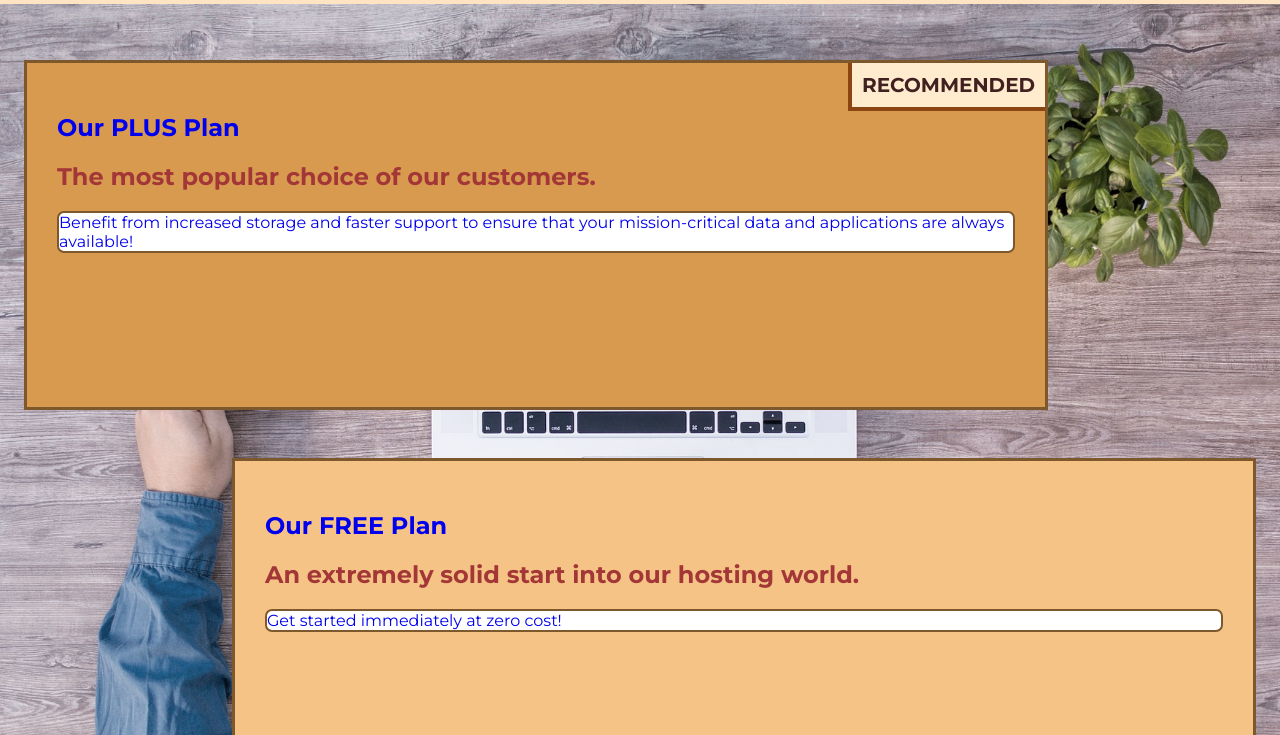
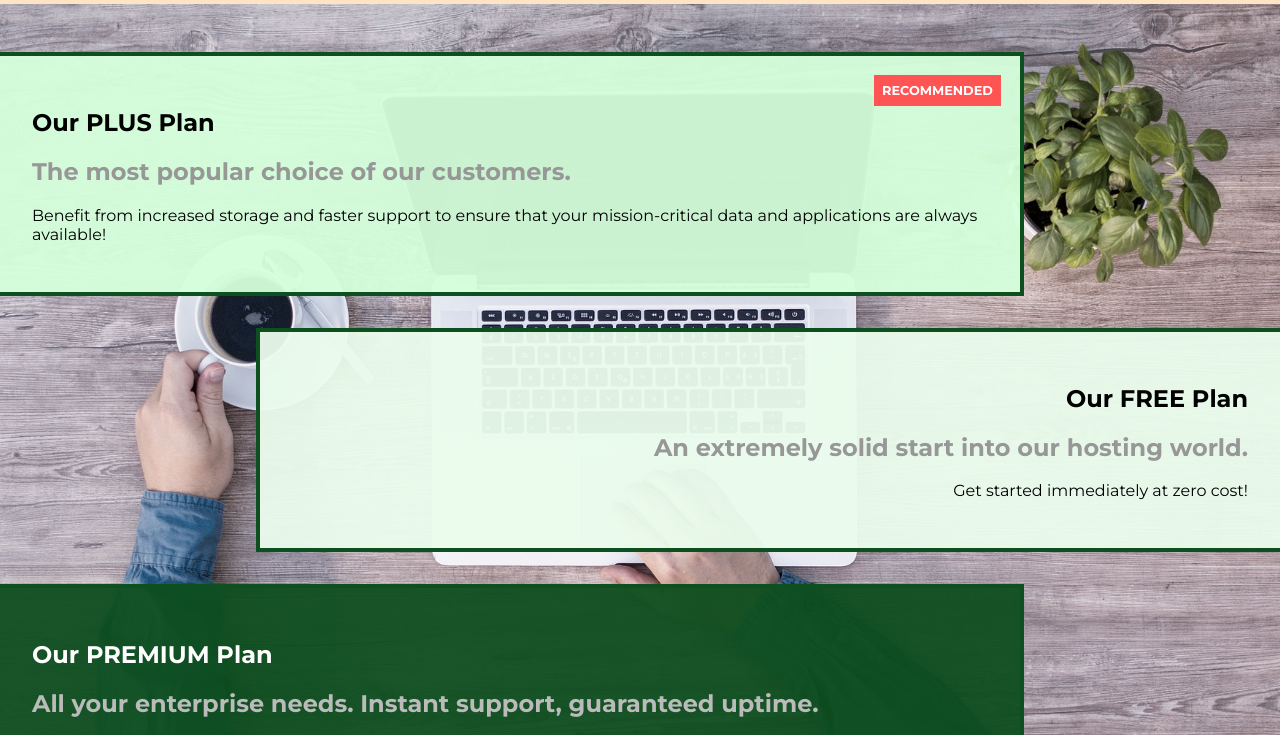
Before and after one commit to Ruturaj2003/maxi_css, a plain HTML site: page packages/package.html in a window 1280 px wide. Shown: the part 44-779 px from the top of the page. Drawn offline with Linux system fonts and the light colour scheme.

Commit message:
Replace Package Page  With MAX's Package Page

```diff
--- a/genral.css
+++ b/genral.css
@@ -1,3 +1,5 @@
+@import url('https://fonts.googleapis.com/css2?family=Anton');
+@import url('https://fonts.googleapis.com/css2?family=Montserrat');
 * {
     box-sizing: border-box;
 }
--- a/packages/d__package.css
+++ b/packages/d__package.css
@@ -1,8 +1,8 @@
-@media (min-width : 40rem){
+/*@media (min-width : 40rem){
 
     main {
             padding-top: 2rem;
-            /* margin: 3rem auto; */
+            margin: 3rem auto;
             max-width: 1500px;
         }
 
@@ -90,4 +90,4 @@
             border: 5px solid cyan;
         }
 
-}
+} */
--- a/packages/package.css
+++ b/packages/package.css
@@ -1,4 +1,4 @@
-main{
+/* main{
     padding-top: 2rem;
 }
 
@@ -26,10 +26,11 @@ main{
 }
 
 
+
 .plans p {
 
     background-color: rgb(255, 255, 255);
-    padding: 0.75;
+    padding: 0.75rem;
     border-radius: 7px;
     border: 2px solid rgb(124, 88, 44);
 }
@@ -83,4 +84,120 @@ main{
 .plans:hover,
 .plans:active{
     border: 5px solid cyan;
+} */
+
+
+main {
+    padding-top: 2rem;
 }
+
+.background {
+    background: url("../images/plans-background.jpg") center/cover;
+    filter: grayscale(40%);
+    width: 100vw;
+    height: 100vh;
+    position: fixed;
+    z-index: -1;
+}
+
+.package {
+    width: 80%;
+    margin: 1rem 0;
+    border: 4px solid #0e4f1f;
+    border-left: none;
+    position: relative;
+}
+
+.package:hover,
+.package:active {
+    box-shadow: 2px 2px 4px rgba(0, 0, 0, 0.5);
+    border-color: #ff5454;
+    /* border-color: #ff5454 !important; */
+}
+
+.package a {
+    text-decoration: none;
+    color: inherit;
+    display: block;
+    padding: 2rem;
+}
+
+.package__badge {
+    position: absolute;
+    top: 0;
+    right: 0;
+    margin: 1.2rem;
+    font-size: 0.8rem;
+    color: white;
+    background: #ff5454;
+    padding: 0.5rem;
+}
+
+.package__subtitle {
+    color: #979797;
+}
+
+.package__info {
+    padding: 1rem;
+    border: 1px solid #0e4f1f;
+    color: #0e4f1f;
+    background: white;
+    font-size: 1.2rem;
+    /* font-style font-variant font-weight font-size/line-height font-family*/
+}
+
+.clearfix {
+    clear: both;
+}
+
+#plus {
+    background: rgba(213, 255, 220, 0.95);
+}
+
+#free {
+    background: rgba(234, 252, 237, 0.95);
+    float: right;
+    border-right: none;
+    border-left: 4px solid #0e4f1f;
+    text-align: right;
+}
+
+#free:hover,
+#free:active {
+    border-left-color: #ff5454;
+}
+
+#premium {
+    background: rgba(14, 79, 31, 0.95);
+}
+
+#premium .package__title {
+    color: white;
+}
+
+#premium .package__subtitle {
+    color: #bbb;
+}
+
+@media (min-width: 40rem) {
+    main {
+        max-width: 1500px;
+        margin-left: auto;
+        margin-right: auto;
+    }
+}
+
+@media (min-width: 1500px) {
+    .package {
+        border-left: 4px solid #0e4f1f;
+    }
+
+    #free {
+        border-right: 4px solid #0e4f1f;
+    }
+
+    #free:hover,
+    #free:active {
+        border-right-color: #ff5454;
+    }
+}
--- a/packages/package.html
+++ b/packages/package.html
@@ -58,28 +58,29 @@
         </ul>
     </nav>
     <main>
-        <section>
-            <a class= "plans plan--plus" href="#">
-                <div id="recom">RECOMMENDED</div>
-                <h1>Our PLUS Plan</h1>
-                <h2>The most popular choice of our customers.</h2>
+        <section class="package" id="plus">
+            <a href="#">
+                <!-- <div  id="recom">RECOMMENDED</div> -->
+                <h1 class="package__title">Our PLUS Plan</h1>
+                <h2 class="package__badge">RECOMMENDED</h2>
+                <h2 class="package__subtitle">The most popular choice of our customers.</h2>
                 <p>Benefit from increased storage and faster support to ensure that your mission-critical data and applications
                     are always available!</p>
             </a>
         </section>
-        <section>
-            <a class= "plans plan--free" href="#">
-                <h1>Our FREE Plan</h1>
-                <h2>An extremely solid start into our hosting world.</h2>
+        <section class="package" id="free">
+            <a href="#">
+                <h1 class="package__title">Our FREE Plan</h1>
+                <h2 class="package__subtitle">An extremely solid start into our hosting world.</h2>
                 <p>Get started immediately at zero cost!</p>
             </a>
         </section>
-        <div class="float--fix">
+        <div class="clearfix">
         </div>
-        <section>
-            <a class= "plans plan--premium" href="#">
-                <h1>Our PREMIUM Plan</h1>
-                <h2>All your enterprise needs. Instant support, guaranteed uptime. </h2>
+        <section class="package" id="premium">
+            <a  href="#">
+                <h1 class="package__title">Our PREMIUM Plan</h1>
+                <h2 class="package__subtitle">All your enterprise needs. Instant support, guaranteed uptime. </h2>
                 <p>The best solution for small to large enterprises. Because hosting shouldn't be in the way!</p>
             </a>
         </section>
```
